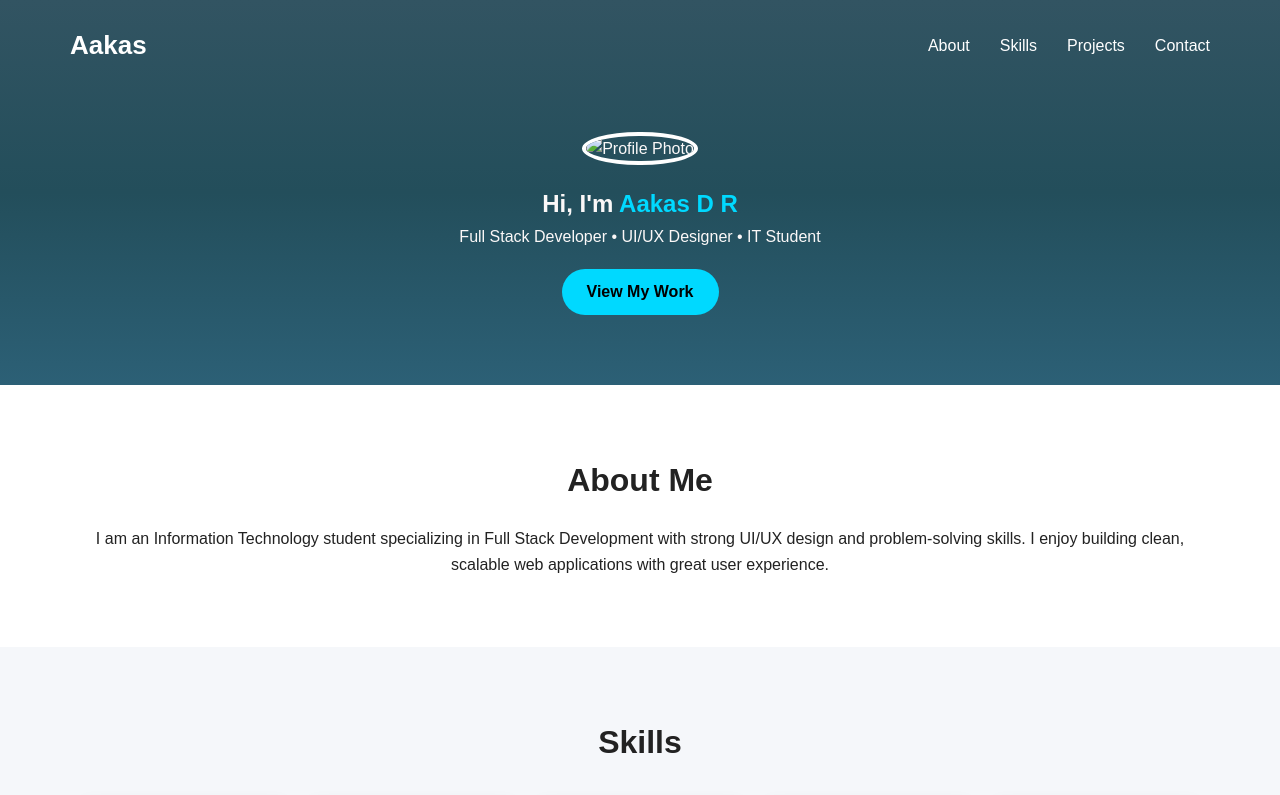
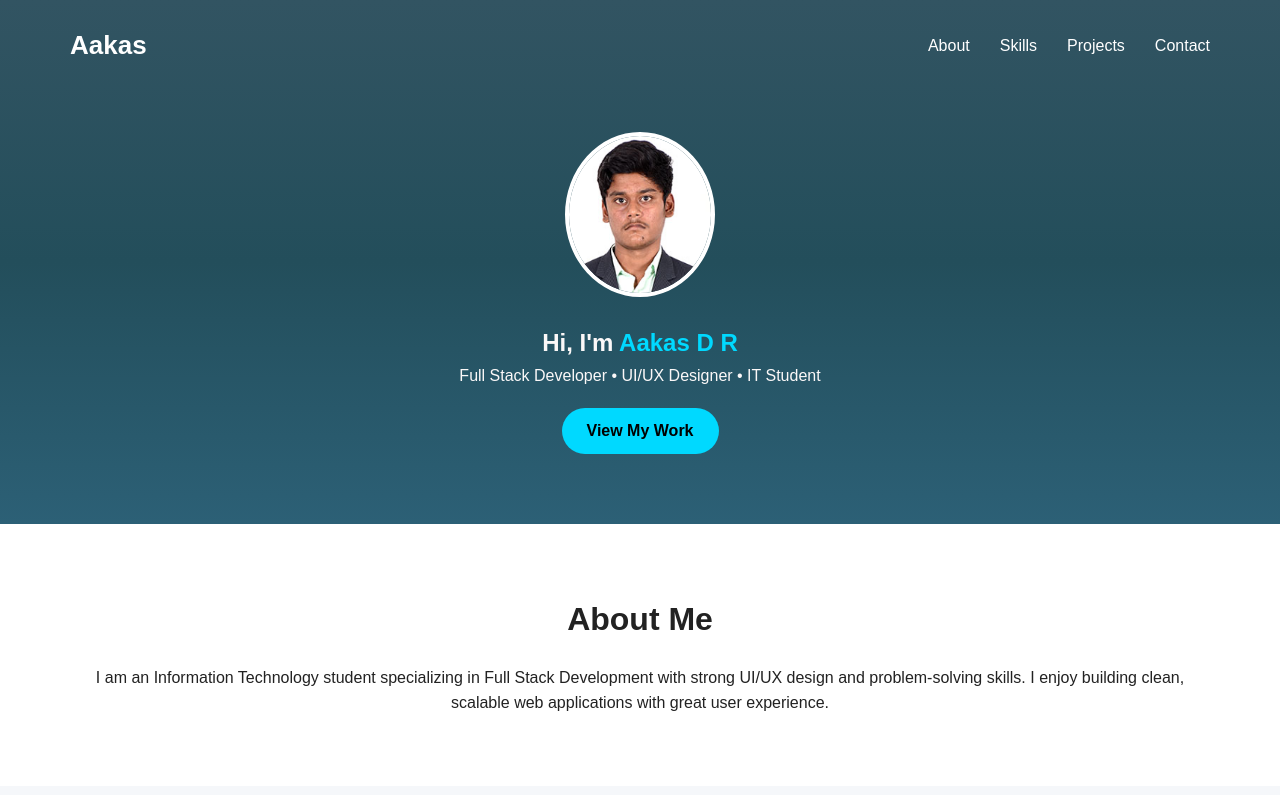
Before and after one commit to AAKAS-07/Personal-Portfolio, a plain HTML site: page index.html in a window 1280 px wide. Shown: the top 795 px of the page. Drawn offline with Linux system fonts and the light colour scheme.

Commit message:
Fix HTML encoding issues in index.html

```diff
--- a/index.html
+++ b/index.html
@@ -23,7 +23,7 @@
     </nav>
 
     <div class="hero">
-        <img src="image/download (1).webp" alt="Profile Photo">
+        <img src="download (1).webp" alt="Profile Photo">
         <h2>Hi, I'm <span>Aakas D R</span></h2>
         <p>Full Stack Developer • UI/UX Designer • IT Student</p>
         <a href="#projects" class="btn">View My Work</a>
```
